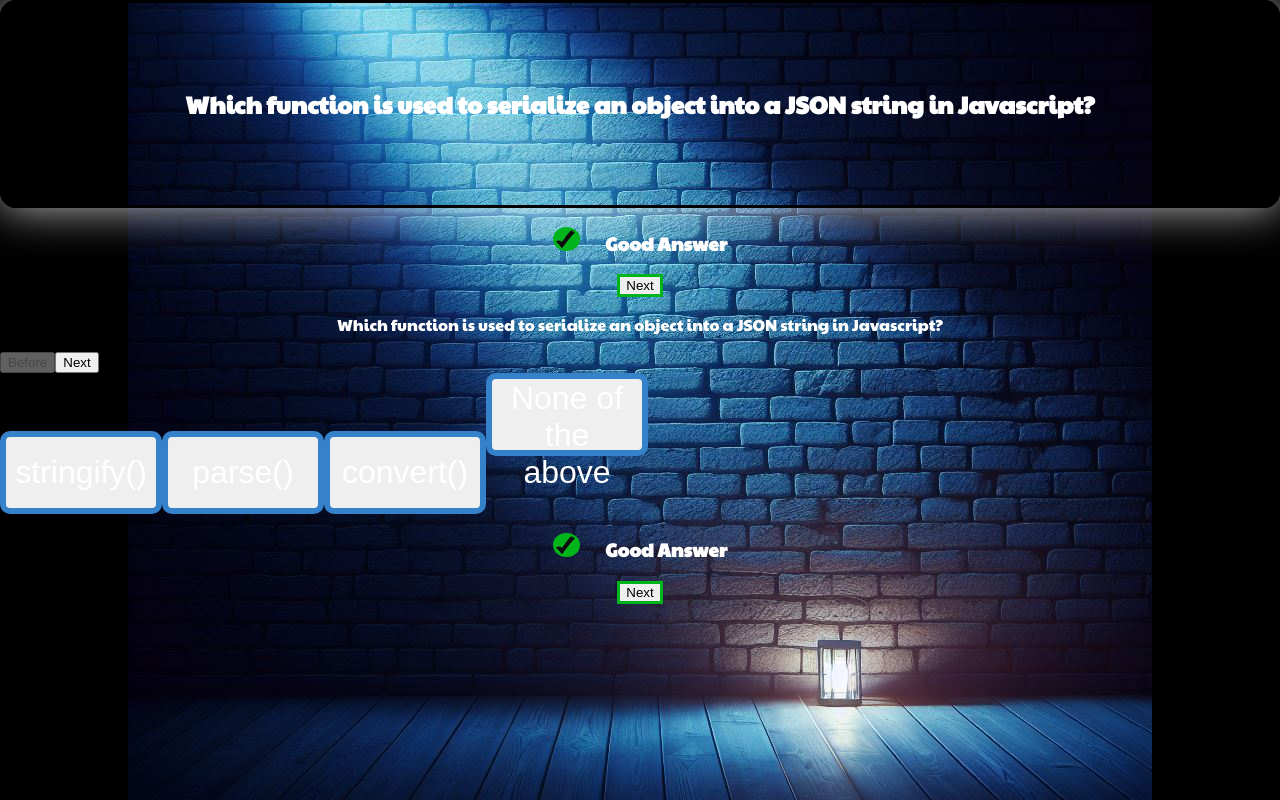
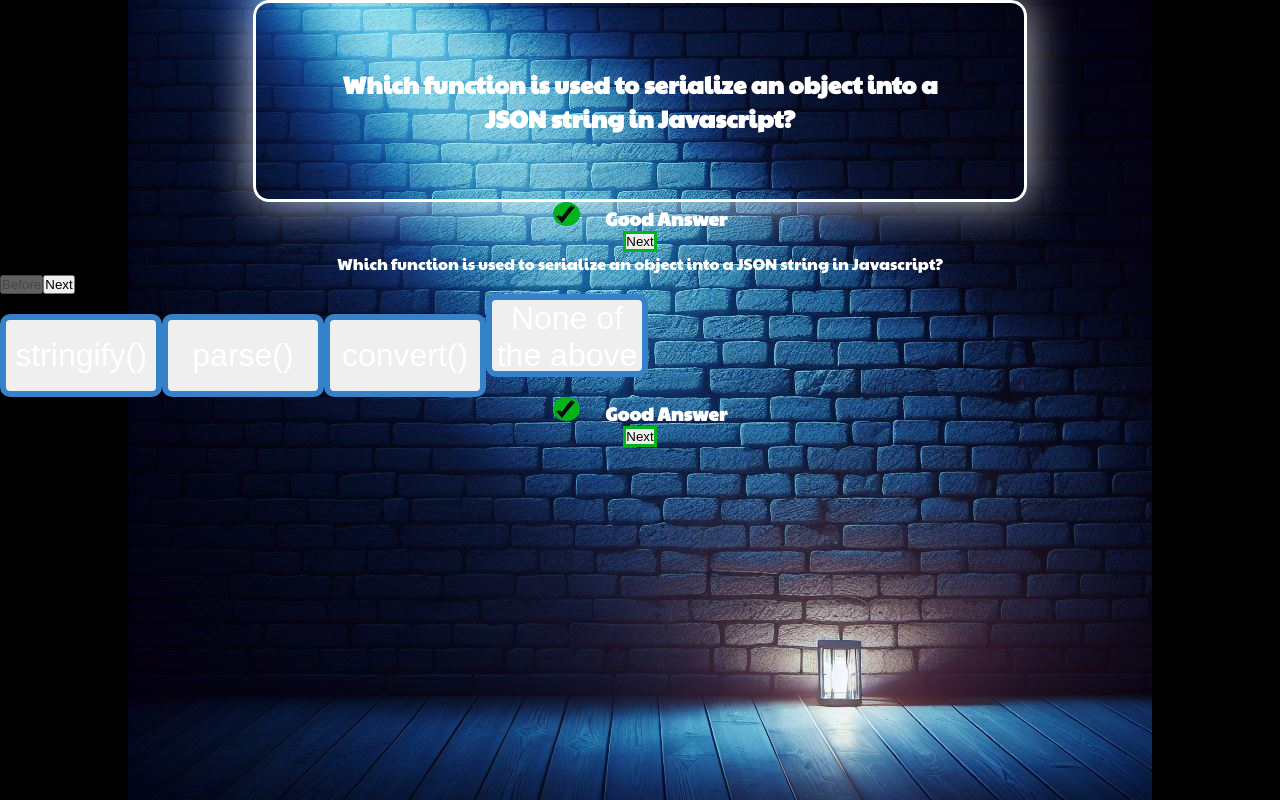
Before and after one commit to kna1703/quiz_react, a React (Vite) app: page / in a window 1280 px wide. Built offline with nearby package versions, Linux system fonts and the light colour scheme.

Commit message:
border question

```diff
--- a/src/components/ButtonAnswer/ButtonAnswer.css
+++ b/src/components/ButtonAnswer/ButtonAnswer.css
@@ -7,3 +7,11 @@
   width: 162px;
   height: 83px;
 }
+
+.green {
+  border: solid 6px green;
+}
+
+.red {
+  border: solid 6px red;
+}
--- a/src/components/ButtonAnswer/ButtonAnswer.jsx
+++ b/src/components/ButtonAnswer/ButtonAnswer.jsx
@@ -1,17 +1,26 @@
 import { quiz } from "../../question";
 import PropTypes from "prop-types";
 import "./ButtonAnswer.css";
+import { useState } from "react";
+
 
 function ButtonAnswer({ index, isCorrect, setCorrect }) {
   const questionData = quiz[index];
+  const [couleur, setCouleur] = useState("btn-answer");
+
+
+
 
   const handleChoice = (e) => {
     //     console.log(indexButton);
     if (questionData.correctAnswer === e.target.value) {
       setCorrect(!isCorrect);
+      setCouleur("btn-answer green")
       console.log("coucou");
+
     } else {
       console.log("coucou2");
+      setCouleur("btn-answer red")
     }
   };
 
@@ -20,7 +29,7 @@ function ButtonAnswer({ index, isCorrect, setCorrect }) {
       <button
         value={questionData.choices[0]}
         onClick={handleChoice}
-        className="btn-answer"
+        className={couleur}
       >
         {" "}
         {questionData.choices[0]}{" "}
@@ -28,15 +37,16 @@ function ButtonAnswer({ index, isCorrect, setCorrect }) {
       <button
         value={questionData.choices[1]}
         onClick={handleChoice}
-        className="btn-answer"
+        className={couleur}
       >
+
         {" "}
         {questionData.choices[1]}
       </button>
       <button
         value={questionData.choices[2]}
         onClick={handleChoice}
-        className="btn-answer"
+        className={couleur}
       >
         {" "}
         {questionData.choices[2]}
@@ -44,7 +54,7 @@ function ButtonAnswer({ index, isCorrect, setCorrect }) {
       <button
         value={questionData.choices[3]}
         onClick={handleChoice}
-        className="btn-answer"
+        className={couleur}
       >
         {" "}
         {questionData.choices[3]}
--- a/src/components/question/question/question.css
+++ b/src/components/question/question/question.css
@@ -1,3 +1,6 @@
 .box {
     border: solid white;
+    width: 50%;
+    text-align: center;
+    margin: auto;
 }
--- a/src/index.css
+++ b/src/index.css
@@ -10,7 +10,15 @@
 }
 
 :root {
-  h1,
+
+}
+
+* {
+  margin: 0;
+  padding: 0;
+}
+
+h1,
   h2,
   h3,
   h4,
@@ -19,7 +27,6 @@
     color: white;
     text-align: center;
   }
-}
 
 body {
   margin: 0;
@@ -32,7 +39,7 @@ body {
 }
 
 .box {
-  border: solid;
+  border: white solid;
   padding: 8vh;
   border-radius: 1em;
   box-shadow: 0 0 45px rgba(255, 255, 255, 0.75);
```
